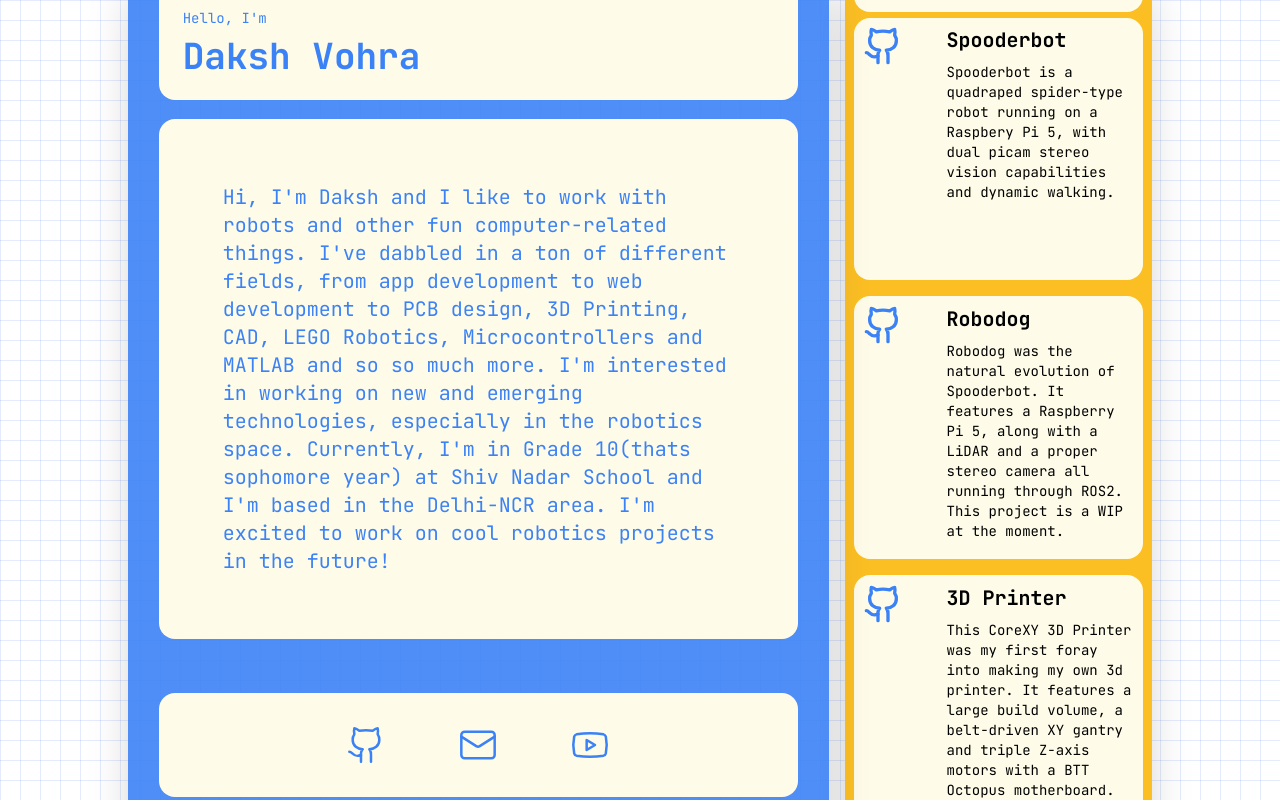
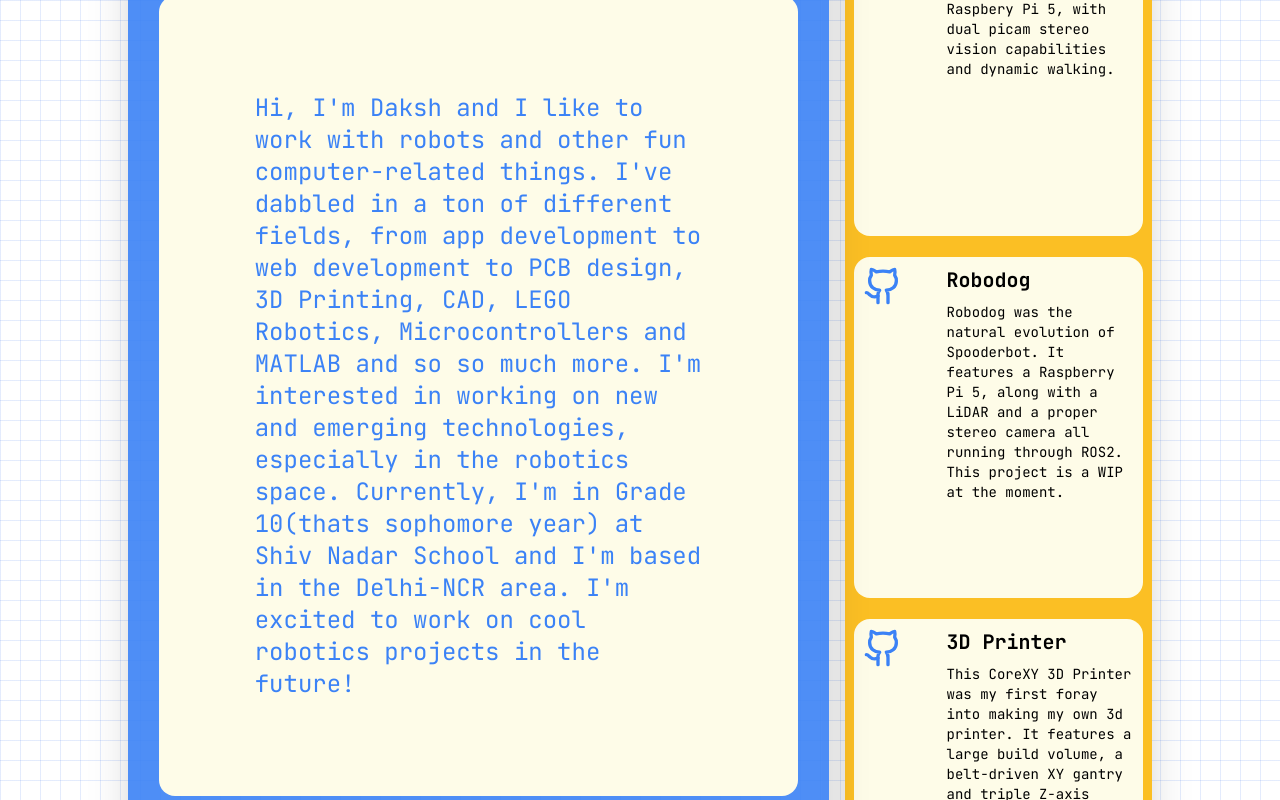
Before and after one commit to kermitsgonnakermicide/kermitsgonnakermicide.github.io, a React (Vite) app: page / in a window 1280 px wide. Shown: the top 800 px of the page. Built offline with nearby package versions, Linux system fonts and the light colour scheme.

Commit message:
Make AboutSection significantly bigger

```diff
--- a/src/components/AboutSection.tsx
+++ b/src/components/AboutSection.tsx
@@ -2,8 +2,8 @@
 
 export function AboutSection() {
   return (
-    <div className="bg-portfolio-cream rounded-2xl p-6 md:p-16">
-      <p className="text-base md:text-xl text-portfolio-blue leading-relaxed">
+    <div className="bg-portfolio-cream rounded-2xl p-8 md:p-24">
+      <p className="text-lg md:text-2xl text-portfolio-blue leading-relaxed">
 Hi, I'm Daksh and I like to work with robots and other fun computer-related things. I've dabbled in a ton of different fields, from app development to web development to PCB design, 3D Printing, CAD, LEGO Robotics, Microcontrollers and MATLAB and so so much more. I'm interested in working on new and emerging technologies, especially in the robotics space. Currently, I'm in Grade 10(thats sophomore year) at Shiv Nadar School and I'm based in the Delhi-NCR area. I'm excited to work on cool robotics projects in the future!
       </p>
     </div>
```
